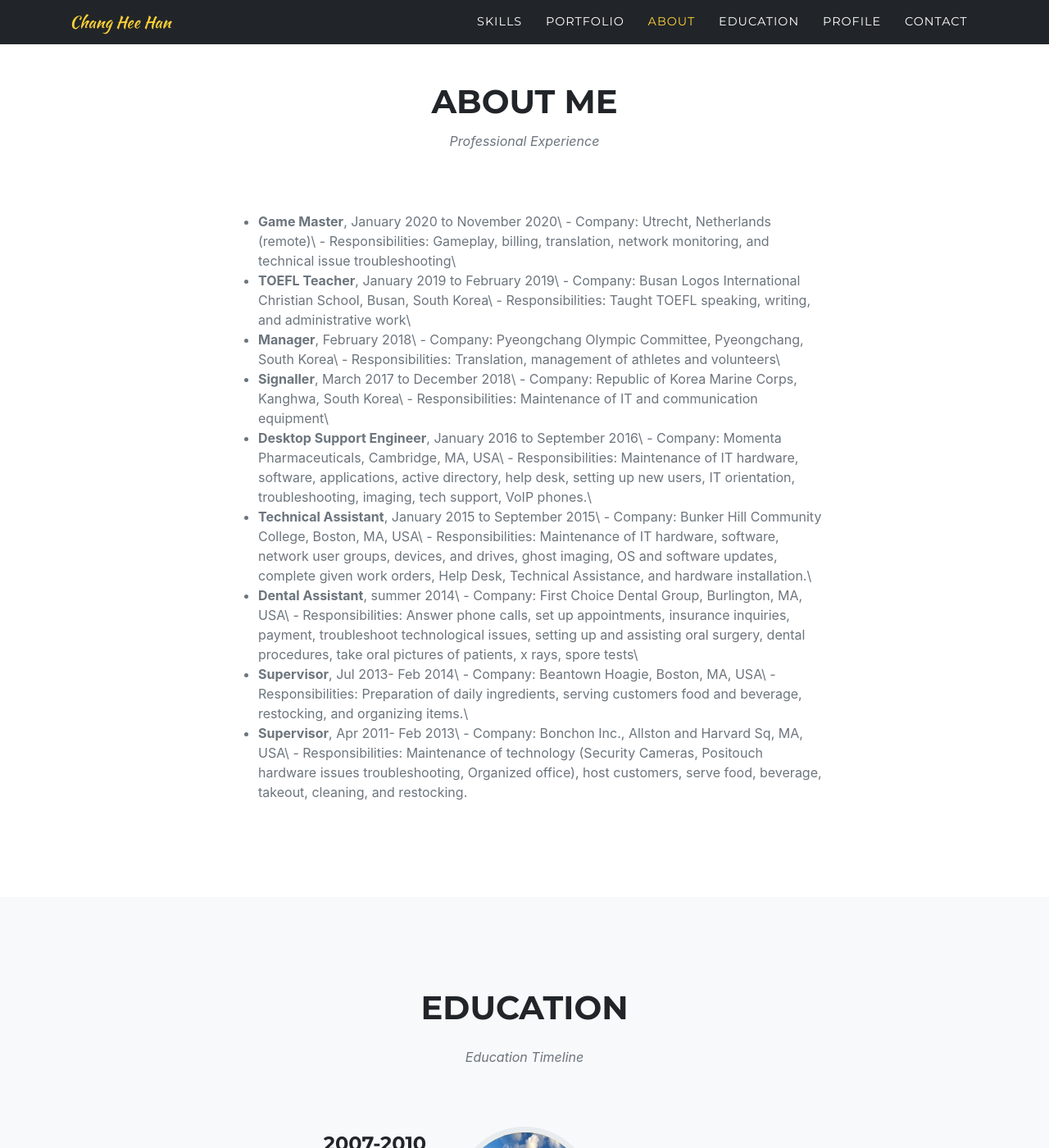
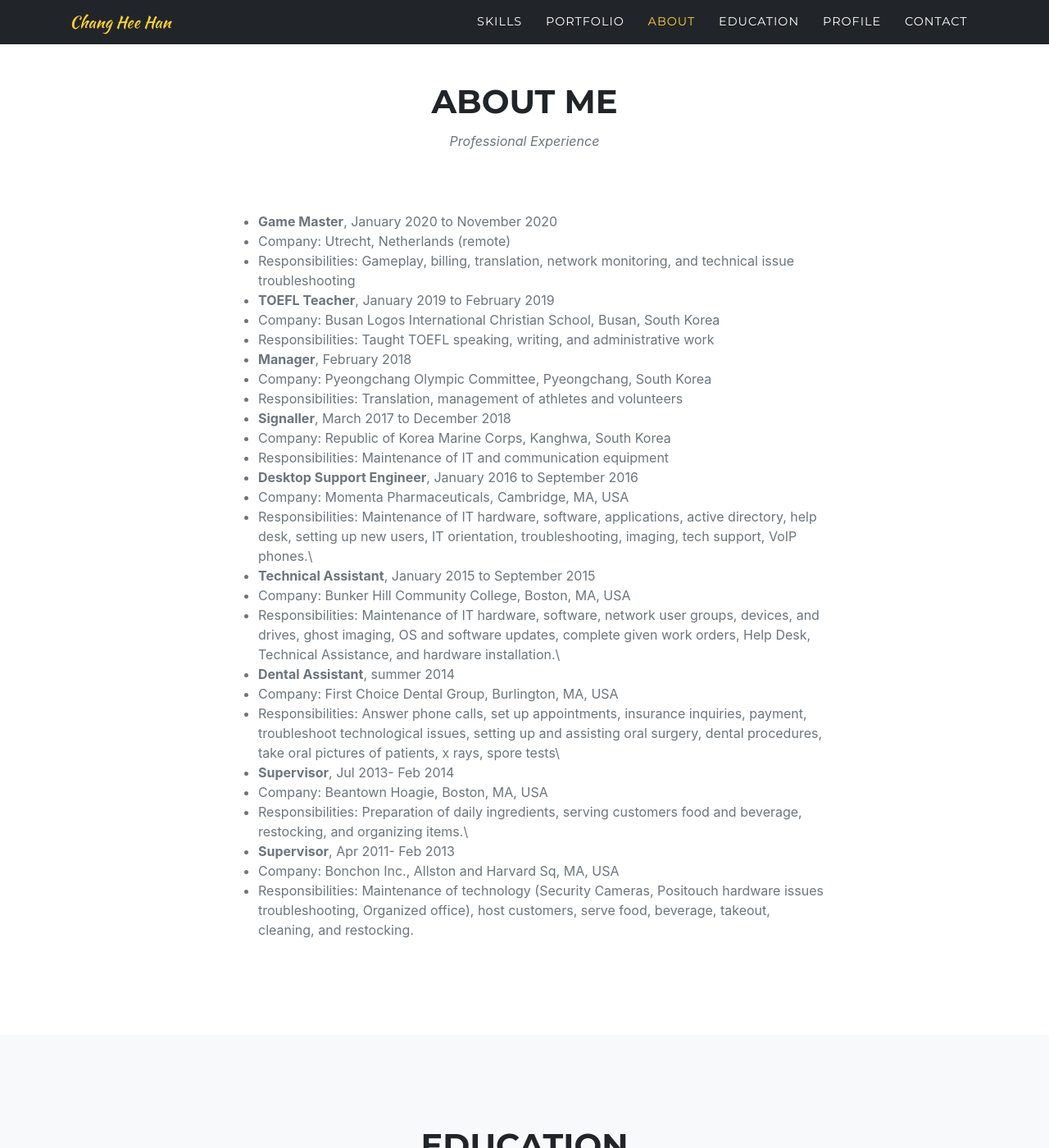
Before and after one commit to herrhanch33/herrhanch33.github.io, a Jekyll site: the page built from index.md, in a window 1280 px wide and 1400 px high, scrolled down 2805 px. Shown: the whole window at 82% size. Built offline with Jekyll 4.4.1, drawn with Linux system fonts in a browser that asks for light colours; some web fonts are replaced.

Commit message:
Contents updated

```diff
--- a/_data/sitetext.yml
+++ b/_data/sitetext.yml
@@ -74,40 +74,59 @@
   about:
     title: "About Me"
     text: "Professional Experience"
-    body: "- **Game Master**, January 2020 to November 2020\\
-  - Company: Utrecht, Netherlands (remote)\\
-  - Responsibilities: Gameplay, billing, translation, network monitoring, and technical issue troubleshooting\\
+    body: "
+  - **Game Master**, January 2020 to November 2020
 
-- **TOEFL Teacher**, January 2019 to February 2019\\
-  - Company: Busan Logos International Christian School, Busan, South Korea\\
-  - Responsibilities: Taught TOEFL speaking, writing, and administrative work\\
+  - Company: Utrecht, Netherlands (remote)
 
-- **Manager**, February 2018\\
-  - Company: Pyeongchang Olympic Committee, Pyeongchang, South Korea\\
-  - Responsibilities: Translation, management of athletes and volunteers\\
+  - Responsibilities: Gameplay, billing, translation, network monitoring, and technical issue troubleshooting
 
-- **Signaller**, March 2017 to December 2018\\
-  - Company: Republic of Korea Marine Corps, Kanghwa, South Korea\\
-  - Responsibilities: Maintenance of IT and communication equipment\\
+- **TOEFL Teacher**, January 2019 to February 2019
 
-- **Desktop Support Engineer**, January 2016 to September 2016\\
-  - Company: Momenta Pharmaceuticals, Cambridge, MA, USA\\
+  - Company: Busan Logos International Christian School, Busan, South Korea
+
+  - Responsibilities: Taught TOEFL speaking, writing, and administrative work
+
+- **Manager**, February 2018
+
+  - Company: Pyeongchang Olympic Committee, Pyeongchang, South Korea
+
+  - Responsibilities: Translation, management of athletes and volunteers
+
+- **Signaller**, March 2017 to December 2018
+
+  - Company: Republic of Korea Marine Corps, Kanghwa, South Korea
+
+  - Responsibilities: Maintenance of IT and communication equipment
+
+- **Desktop Support Engineer**, January 2016 to September 2016
+
+  - Company: Momenta Pharmaceuticals, Cambridge, MA, USA
+
   - Responsibilities: Maintenance of IT hardware, software, applications, active directory, help desk, setting up new users, IT orientation, troubleshooting, imaging, tech support, VoIP phones.\\
 
-- **Technical Assistant**, January 2015 to September 2015\\
-  - Company: Bunker Hill Community College, Boston, MA, USA\\
+- **Technical Assistant**, January 2015 to September 2015
+
+  - Company: Bunker Hill Community College, Boston, MA, USA
+
   - Responsibilities: Maintenance of IT hardware, software, network user groups, devices, and drives, ghost imaging, OS and software updates, complete given work orders, Help Desk, Technical Assistance, and hardware installation.\\
 
-- **Dental Assistant**, summer 2014\\
-  - Company: First Choice Dental Group, Burlington, MA, USA\\
+- **Dental Assistant**, summer 2014
+
+  - Company: First Choice Dental Group, Burlington, MA, USA
+
   - Responsibilities: Answer phone calls, set up appointments, insurance inquiries, payment, troubleshoot technological issues, setting up and assisting oral surgery, dental procedures, take oral pictures of patients, x rays, spore tests\\
 
-- **Supervisor**, Jul 2013- Feb 2014\\
-  - Company: Beantown Hoagie, Boston, MA, USA\\
+- **Supervisor**, Jul 2013- Feb 2014
+
+  - Company: Beantown Hoagie, Boston, MA, USA
+
   - Responsibilities: Preparation of daily ingredients, serving customers food and beverage, restocking, and organizing items.\\
 
-- **Supervisor**, Apr 2011- Feb 2013\\
-  - Company: Bonchon Inc., Allston and Harvard Sq, MA, USA\\
+- **Supervisor**, Apr 2011- Feb 2013
+
+  - Company: Bonchon Inc., Allston and Harvard Sq, MA, USA
+
   - Responsibilities: Maintenance of technology (Security Cameras, Positouch hardware issues troubleshooting, Organized office), host customers, serve food, beverage, takeout, cleaning, and restocking."
 
     section: about
```
